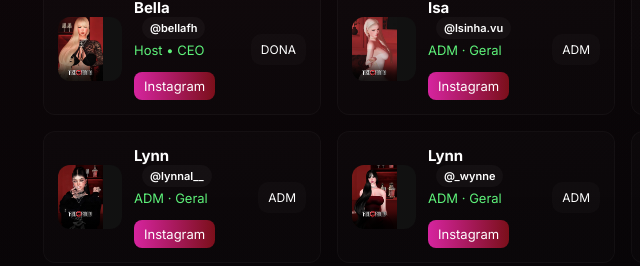
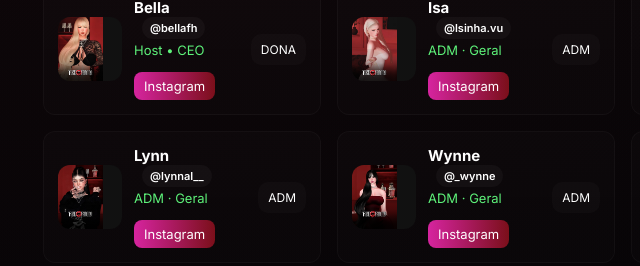
Before and after one commit to vitinvxmesmo/site_redromm, a plain HTML site: page index.html in a window 1280 px wide. Shown: the part 1018-1284 px from the top of the page, 17-657 px from the left. Drawn offline with Linux system fonts and the light colour scheme; a web font is replaced by a local one.

Commit message:
Alteração nome Wynne

```diff
--- a/index.html
+++ b/index.html
@@ -192,7 +192,7 @@
           <div class="admin">
             <div class="avatar"><img src="/imagens/adm_wynne.png" alt="foto"></div>
             <div class="meta">
-              <h4>Lynn <span class="role">@_wynne</span></h4>
+              <h4>Wynne <span class="role">@_wynne</span></h4>
               <p class="status online">ADM · Geral</p>
               <a href="https://instagram.com/_wynne_vu__" class="insta-btn" target="_blank" rel="noopener">Instagram</a>
             </div>
```
